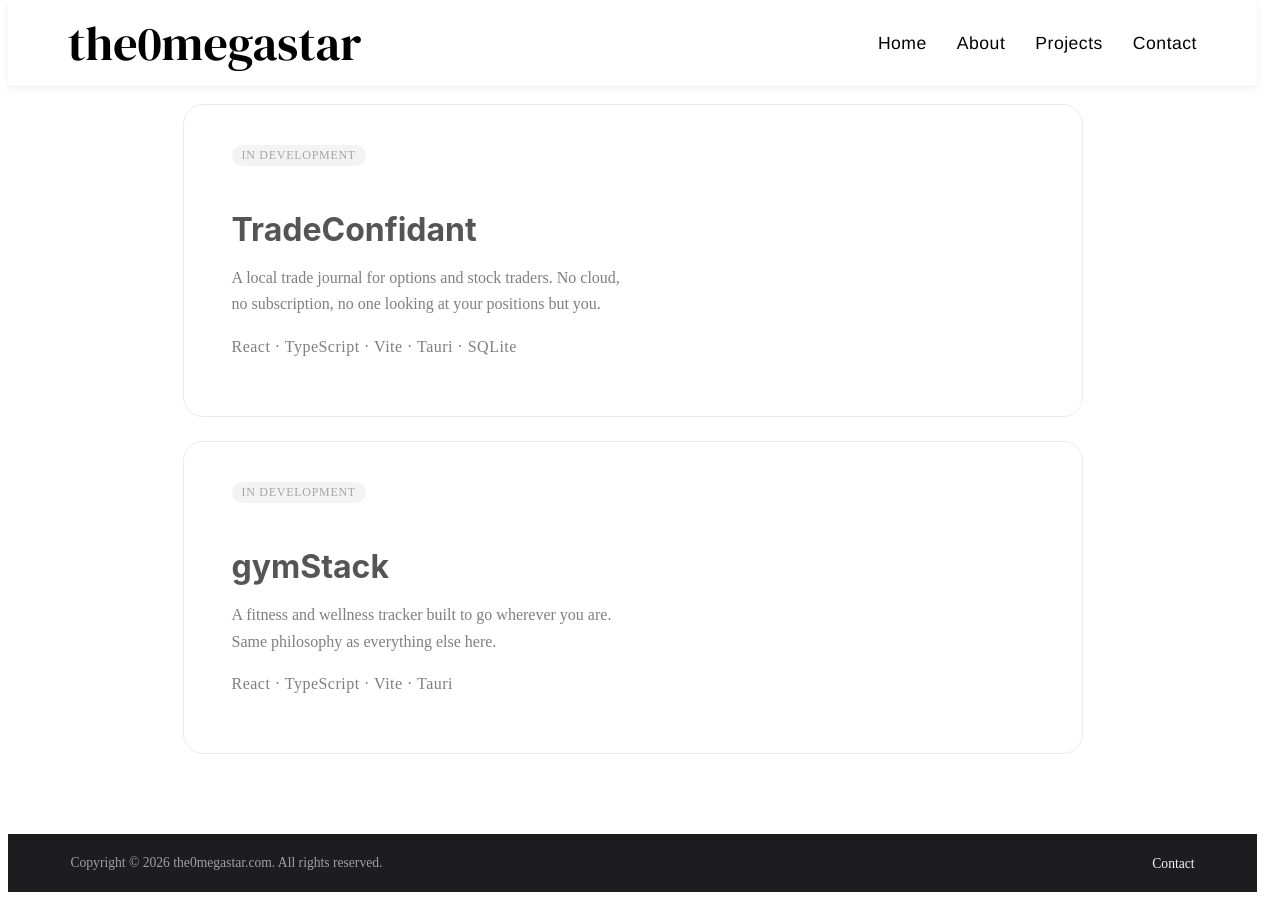
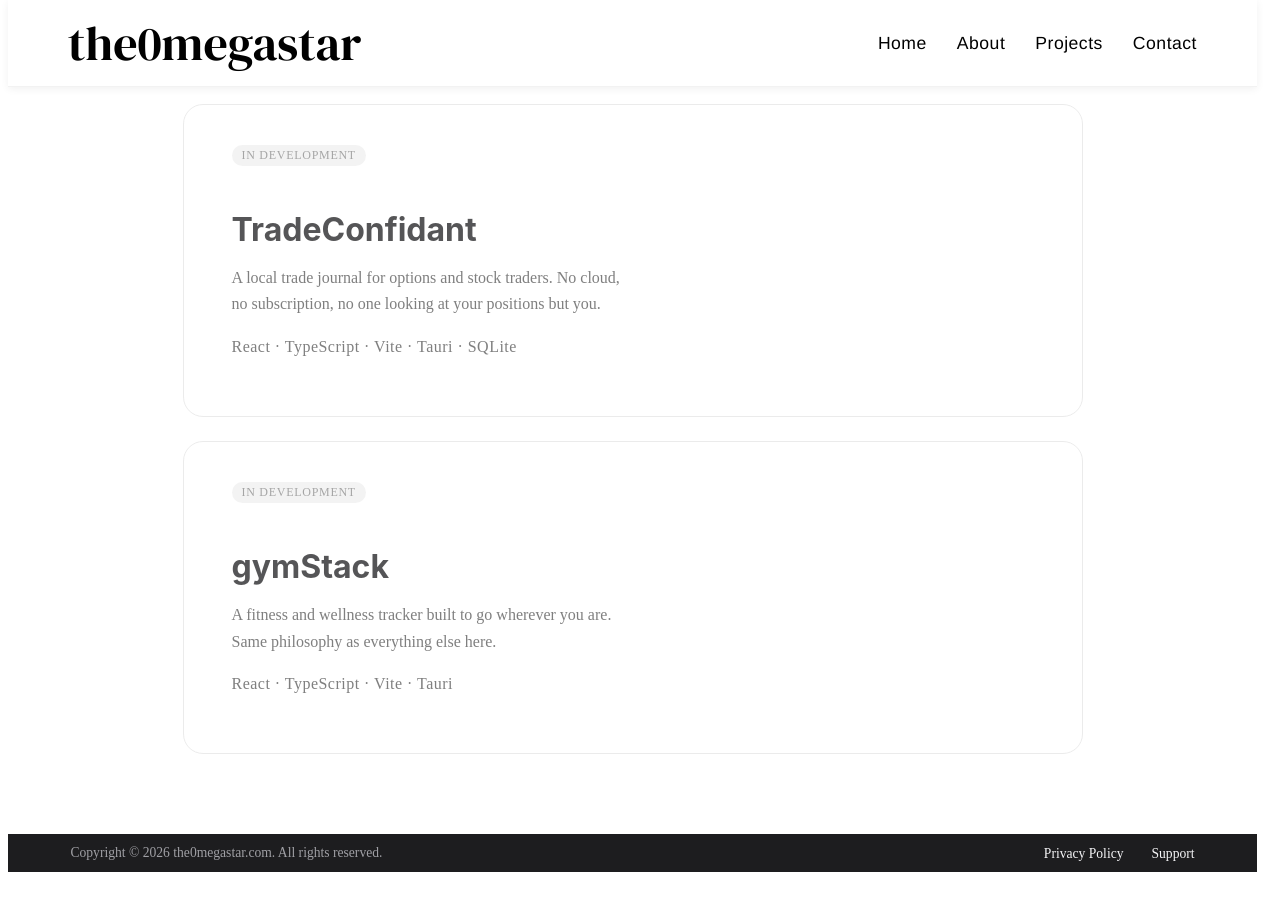
Before and after one commit to the0megastar/the0megastar.github.io, a Jekyll site: the page built from index.html, in a window 1280 px wide and 900 px high, scrolled down 2292 px. Built offline with Jekyll 4.4.1, drawn with Linux system fonts in a browser that asks for light colours.

Commit message:
Fotter Update

```diff
--- a/apps/dollarcost/dollarcost.css
+++ b/apps/dollarcost/dollarcost.css
@@ -389,12 +389,12 @@ body {
 .footer-section {
     background-color: #1d1d1f;
     color: #a0a0a5;
-    padding: 2rem 5%;
+    padding: 0.875rem 5%;
     text-align: center;
 }
 
 .footer-section p {
-    margin-bottom: 1rem;
+    margin-bottom: 0.5rem;
     font-size: 0.9rem;
 }
 
--- a/assets/css/styles.css
+++ b/assets/css/styles.css
@@ -570,7 +570,7 @@ html {
 .footer-section {
     background-color: #1d1d1f;
     color: #a0a0a5;
-    padding: 1.25rem 5%;
+    padding: 0.625rem 5%;
     display: flex;
     align-items: center;
     justify-content: space-between;
--- a/index.html
+++ b/index.html
@@ -67,8 +67,9 @@ title: the0megastar
 
 <!-- Footer -->
 <footer class="footer-section">
-  <p>Copyright &copy; {{ site.time | date: '%Y' }} the0megastar.com. All rights reserved.</p>
+  <p>Copyright © {{ site.time | date: '%Y' }} the0megastar.com. All rights reserved.</p>
   <nav class="footer-nav">
-    <a href="/contact/">Contact</a>
+    <a href="/apps/dollarcost/privacy/">Privacy Policy</a>
+    <a href="/contact/">Support</a>
   </nav>
 </footer>
```
